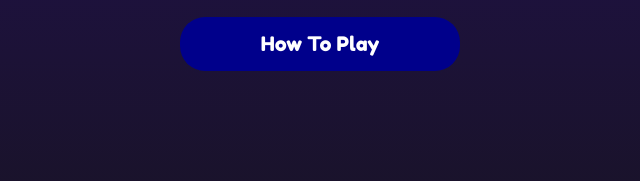
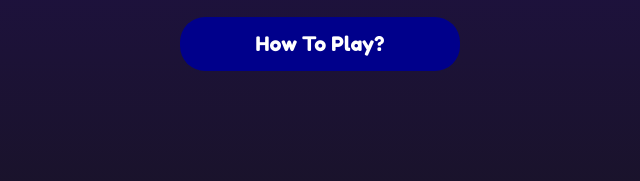
Before and after one commit to AlfanDwiCahyaPrasetya/Project-Game-Kelompok-13, a plain HTML site: page Menu Utama/index.html in a window 1280 px wide. Shown: the part 344-525 px from the top of the page, 320-960 px from the left. Drawn offline with Linux system fonts and the light colour scheme.

Commit message:
update title

```diff
--- a/Menu Utama/index.html
+++ b/Menu Utama/index.html
@@ -17,7 +17,7 @@
                 <ul class="game-click">
                     <li class="game-1"><a href="./Player vs Computer/index.html">Player vs Computer</a></li>
                     <li class="game-2"><a href="./Player vs Player/index.html">Player vs Player</a></li>
-                    <li class="tutorial"><a href="./tutorial/index.html">How To Play</a></li>
+                    <li class="tutorial"><a href="./tutorial/index.html">How To Play?</a></li>
                 </ul>
             </nav>
         </div>
```
